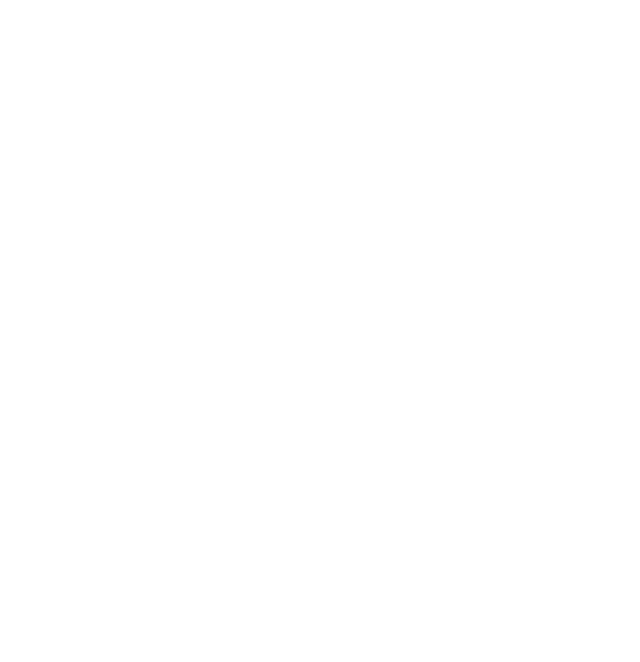
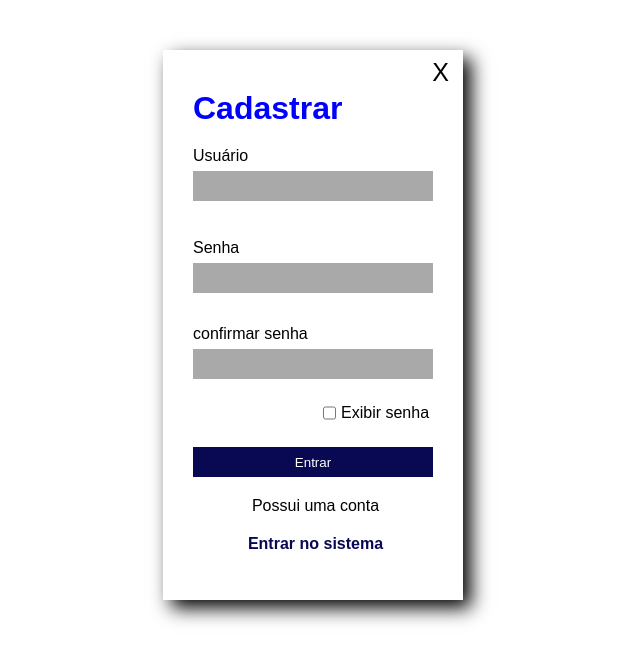
Before and after one commit to LcMartinez-dev/At-form, a plain HTML site: page index2.html in a window 1280 px wide. Shown: the whole page, without its empty margins (327-967 px from the left). Drawn offline with Linux system fonts and the light colour scheme.

Commit message:
form v1.0

```diff
--- a/index2.html
+++ b/index2.html
@@ -7,6 +7,30 @@
     <link rel="stylesheet" href="style.css">
 </head>
 <body>
+    <div class="container">
+        <form action="">
+            <input type="button" name="X" class="X" value="X">
+            <h1>Cadastrar</h1>
 
+            <div class="dados">
+                <label for="user">Usuário</label><br>
+                <input type="text" name="user" class="box"><br>
+                <label for="senha">Senha</label><br>
+                <input type="password" name="senha" class="box">
+                <label for="senha" style="margin-top: 22px;">confirmar senha</label><br>
+                <input type="password" name="senha" class="box" >
+            </div>
+            <div class="registro">
+                <input type="checkbox" name="esenha" id="esenha">
+                <label for="esenha">Exibir senha</label>
+                <label for="Entrar"></label>
+            </div>
+            <div class="fim">
+                <input type="submit" value="Entrar" name="Entrar" class="Entrar">
+                <p>Possui uma conta</p>
+                <p class="cblu">Entrar no sistema</p>
+            </div>
+        </form>
+    </div>
 </body>
 </html>
--- a/style.css
+++ b/style.css
@@ -22,6 +22,7 @@
     flex-flow:column wrap;
     justify-content: baseline;
     padding-left: 30px;
+    margin-top: 50px;
 }
 .X{
     width: 45px;
@@ -54,3 +55,20 @@
     margin-top: 25px;
 
 }
+.Entrar{
+    width: 240px;
+    height: 30px;
+    border: none;
+    background-color: rgb(8, 8, 83);
+    margin-top: 25px;
+    color: white;
+}
+.cblu{
+    color: rgb(8, 8, 83);
+    font-weight: bold;
+}
+.fim p{
+ text-align: center;
+ margin-left: -25px;
+ margin-top: 20px;
+}
```
Also changed, not shown: index.html (+4 -0 lines).
